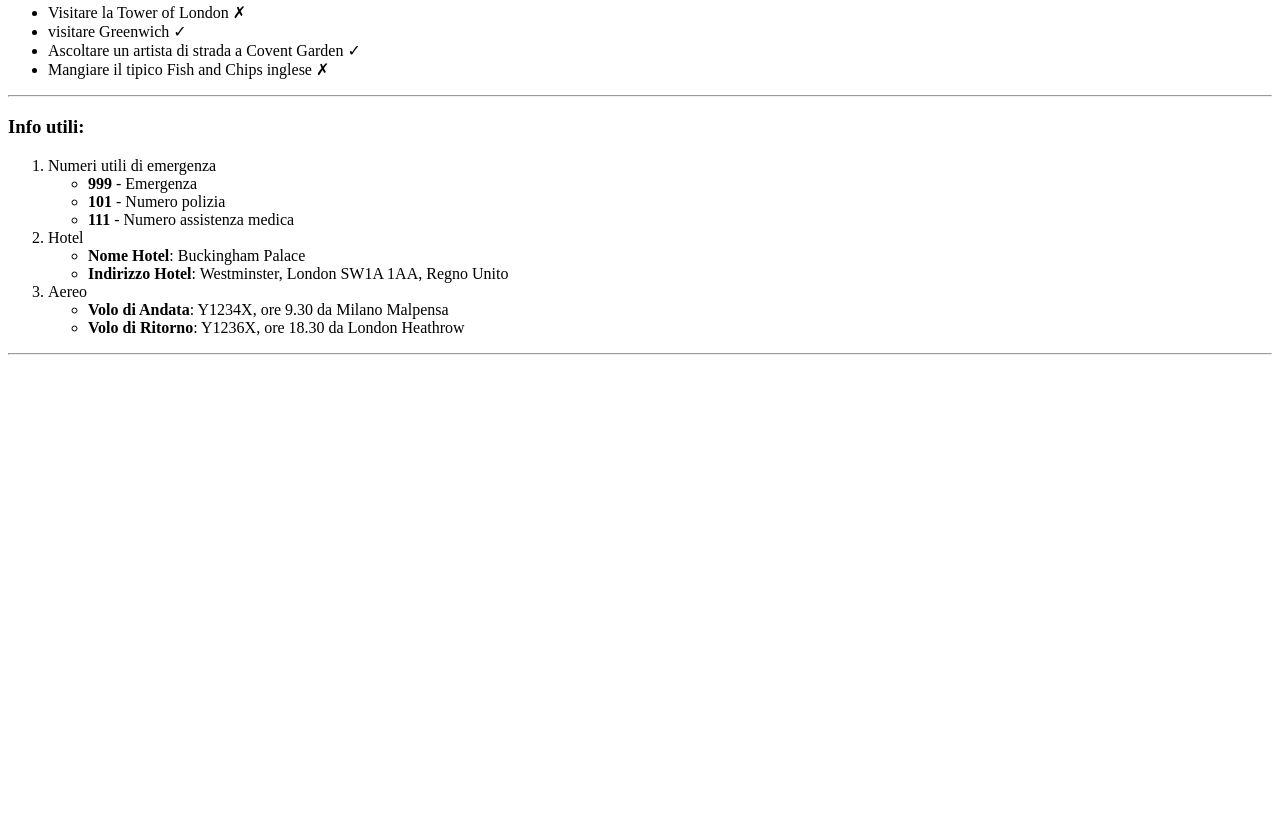
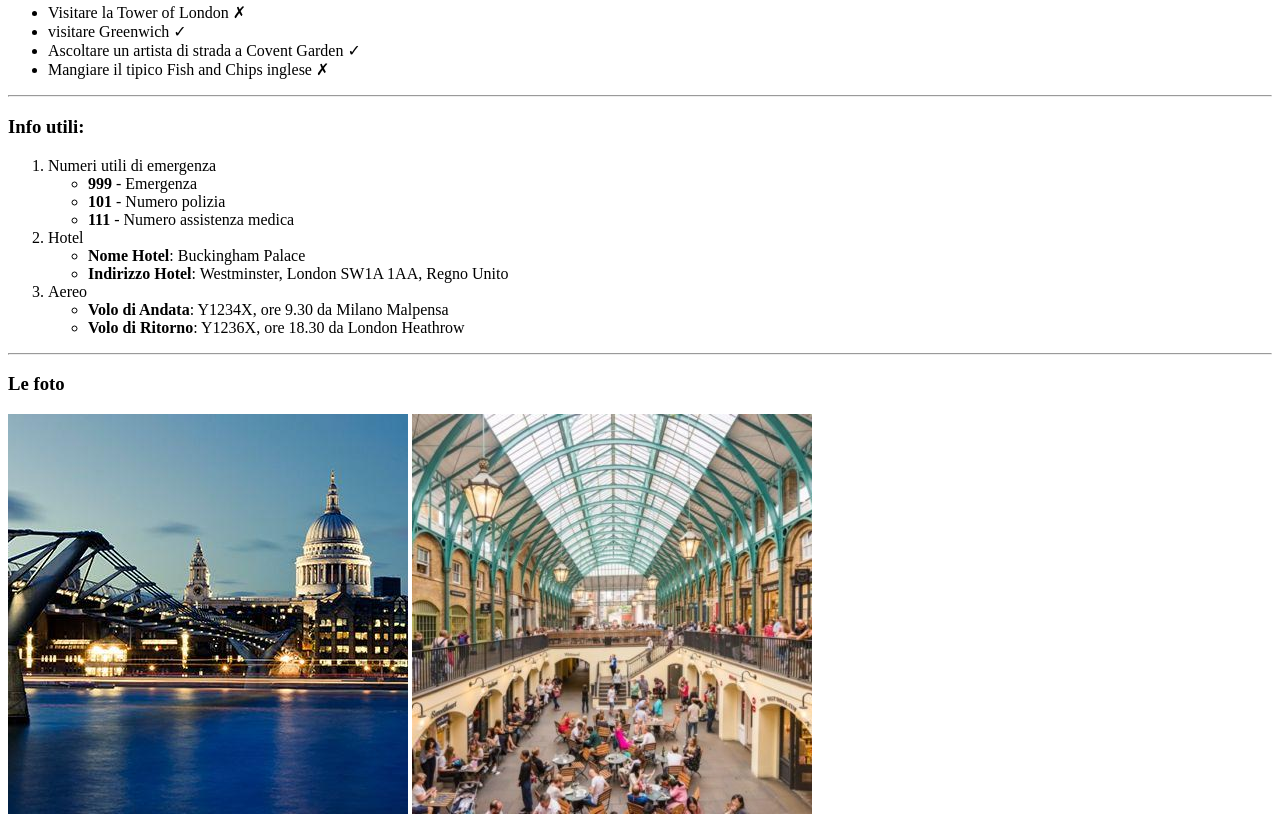
Before and after one commit to DanieleGelsomino/html-london-trip, a plain HTML site: page index.html in a window 1280 px wide. Shown: the part 917-1743 px from the top of the page. Before the commit the page ends 1280 px from the top, so only its background shows below. Drawn offline with Linux system fonts and the light colour scheme.

Commit message:
aggiunta foto

```diff
--- a/index.html
+++ b/index.html
@@ -81,11 +81,12 @@
     </div>
 
     <hr>
-
-
-
-
-
+    <!-- foto -->
+    <div>
+        <h3>Le foto</h3>
+        <img src="../html-london-trip/img/london-400x400-compressor_0.jpeg" alt="london">
+        <img src="../html-london-trip/img/London-Wider-Area-e1597319992670-400x400.jpeg" alt="london">
+    </div>
 
 </body>
 </html>
```
